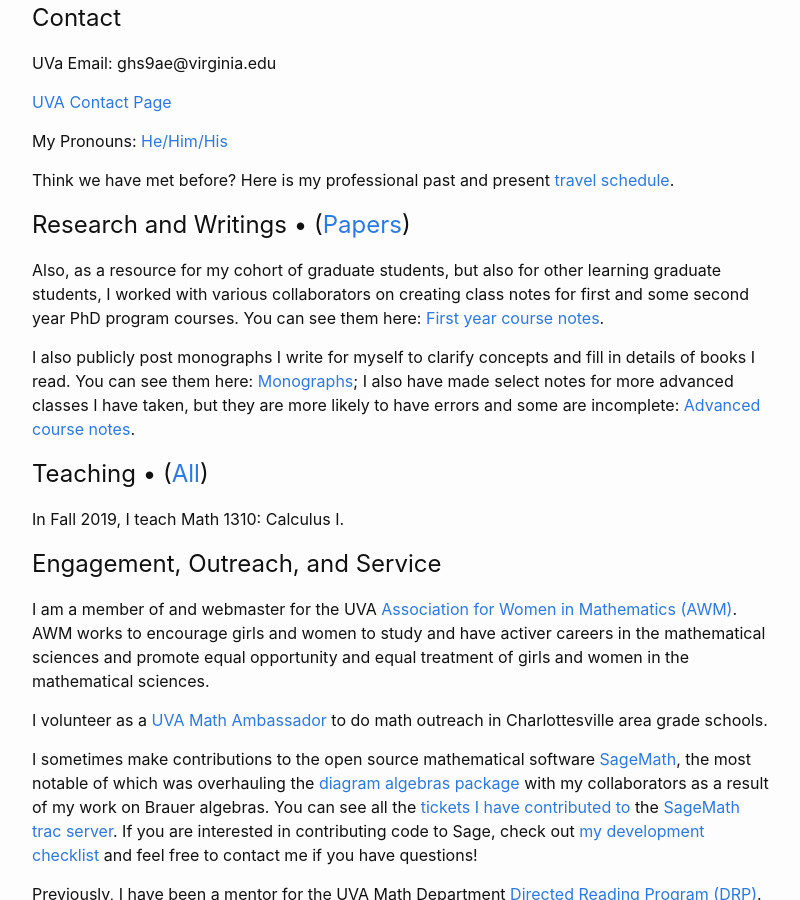
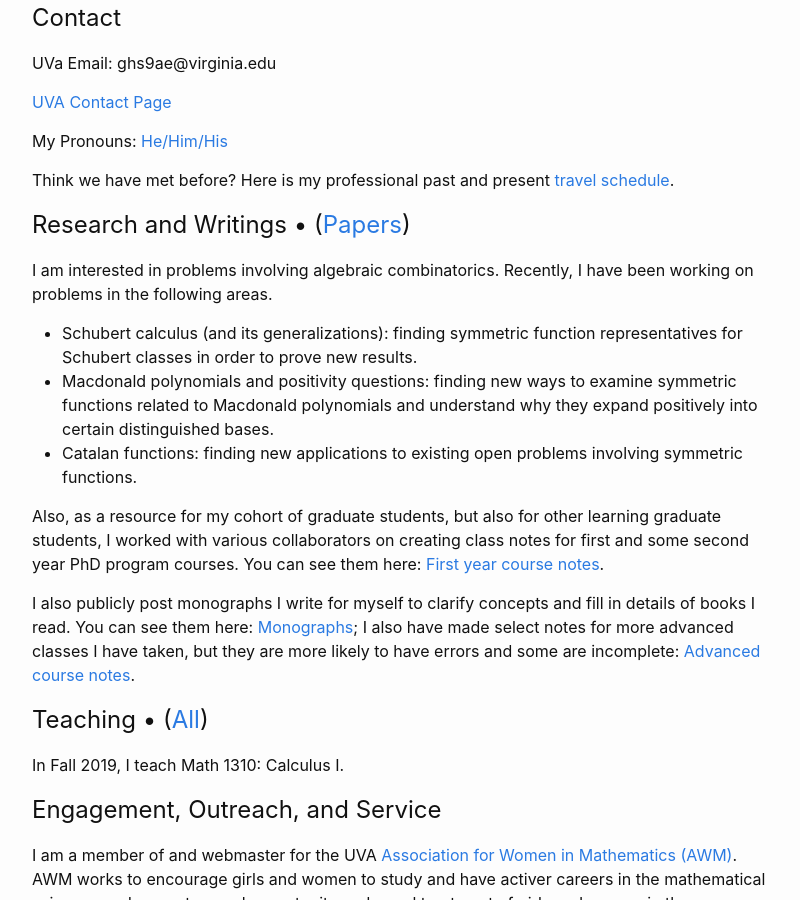
Before and after one commit to ghseeli/ghseeli.github.io, a Jekyll site: the page built from index.html, in a window 1280 px wide and 900 px high, scrolled down 700 px. Shown: the whole window, without its empty margins (238-1038 px from the left). Built offline with Jekyll 4.4.1, drawn with Linux system fonts in a browser that asks for light colours; formulas are drawn with MathJax 3.

Commit message:
Added more details about research interests

```diff
--- a/index.html
+++ b/index.html
@@ -17,6 +17,13 @@ exclude: true
 		<p>My Pronouns: <a href="https://www.mypronouns.org/he-him">He/Him/His</a></p>
 		<p>Think we have met before? Here is my professional past and present <a href="http://ghseeli.github.io/travel">travel schedule</a>.</p>
 	<h2>Research and Writings &bull; (<a href="https://ghseeli.github.io/research/research.html">Papers</a>)</h2>
+		<p>I am interested in problems involving algebraic combinatorics. Recently, I have been working on problems in the following areas.
+		  <ul>
+			  <li> Schubert calculus (and its generalizations): finding symmetric function representatives for Schubert classes in order to prove new results.</li>
+			  <li> Macdonald polynomials and positivity questions: finding new ways to examine symmetric functions related to Macdonald polynomials and understand why they expand positively into certain distinguished bases.</li>
+			  <li> Catalan functions: finding new applications to existing open problems involving symmetric functions.</li>
+		</ul>
+		</p>
 		<p>Also, as a resource for my cohort of graduate students, but also for other learning graduate students, I worked with various collaborators on creating class notes for first and some second year PhD program courses. You can see them here: <a href="http://ghseeli.github.io/grad-school-notes">First year course notes</a>.</p>
 		<p>I also publicly post monographs I write for myself to clarify concepts and fill in details of books I read. You can see them here: <a href="http://ghseeli.github.io/grad-school-writings/monographs">Monographs</a>; I also have made select notes for more advanced classes I have taken, but they are more likely to have errors and some are incomplete: <a href="http://ghseeli.github.io/grad-school-writings/class-notes">Advanced course notes</a>.</p>
 	<h2>Teaching &bull; (<a href="https://ghseeli.github.io/teaching/teaching.html">All</a>)</h2>
```
